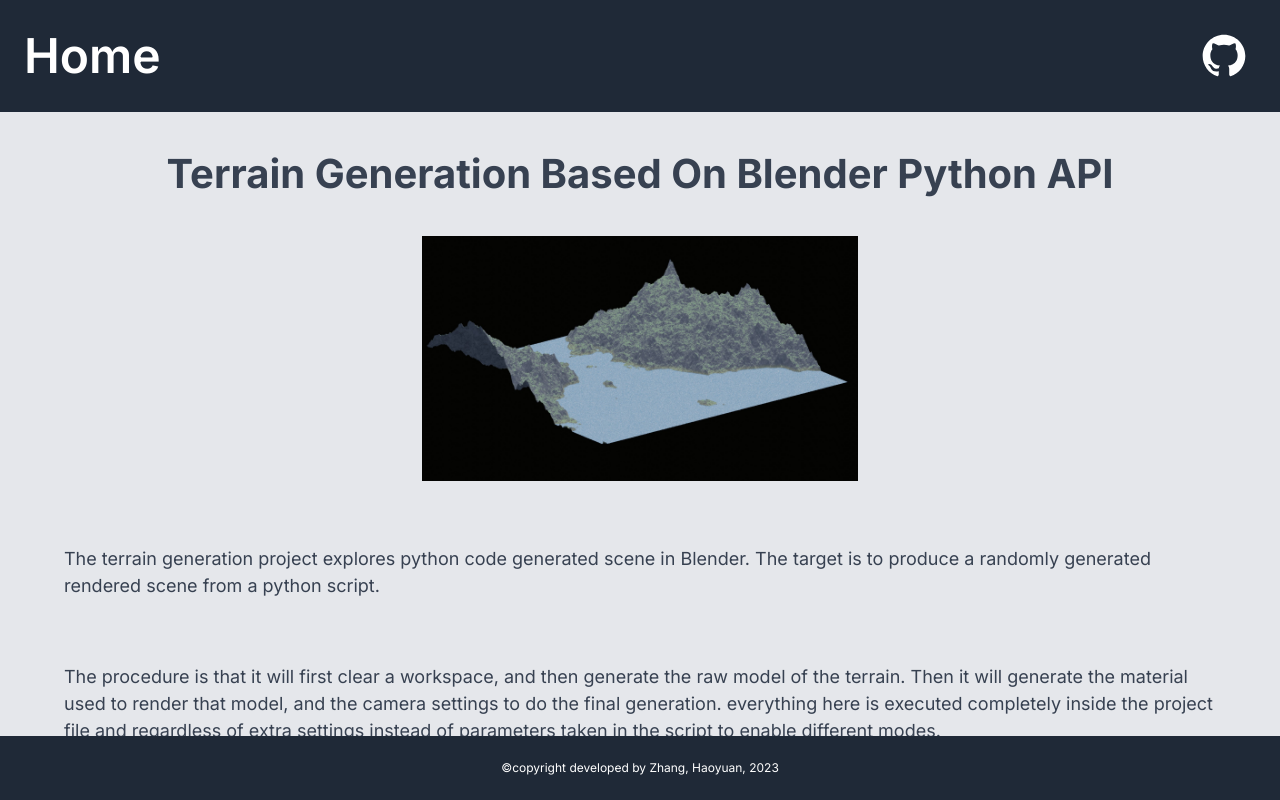
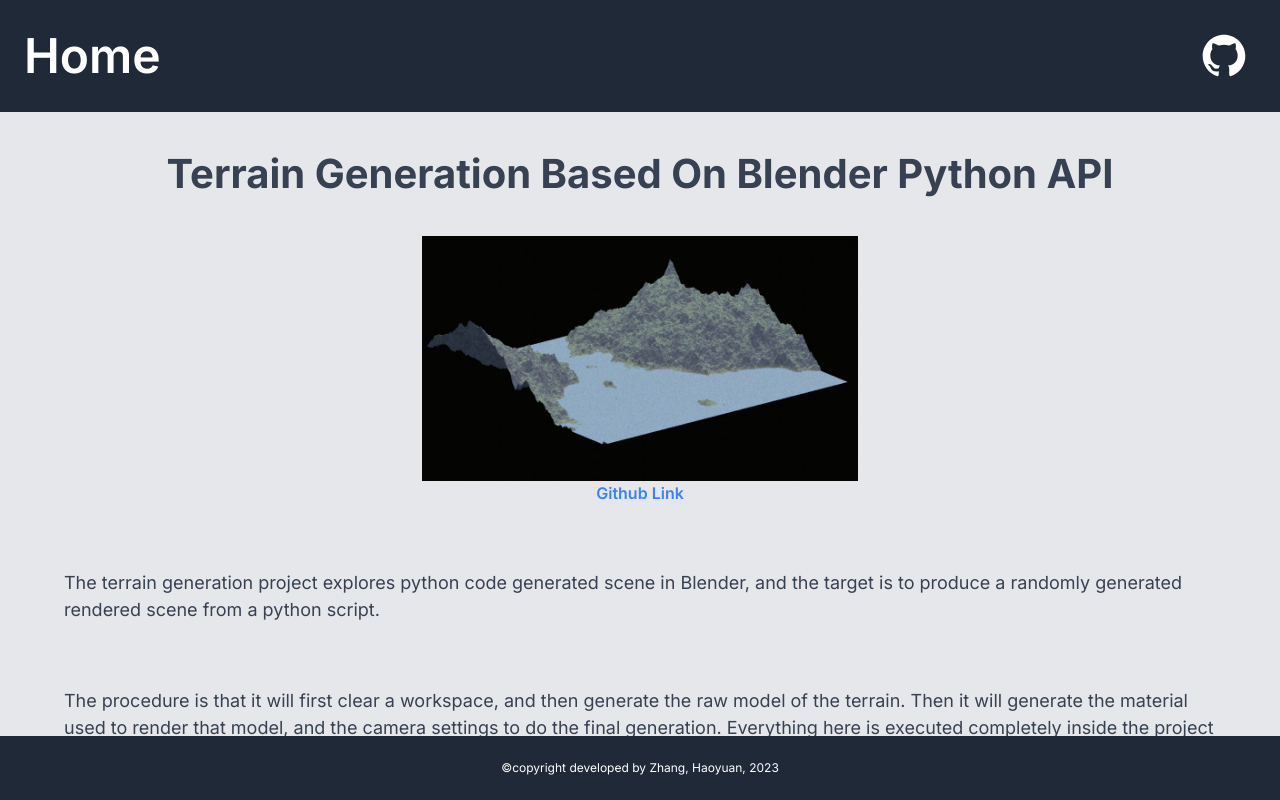
Before and after one commit to zhy21345/NextJS-Portfolio-Slim, a Next.js app: page /Terrain in a window 1280 px wide. Built offline with nearby package versions, Linux system fonts and the light colour scheme.

Commit message:
terrain introduction uploaded

```diff
--- a/src/app/Terrain/page.tsx
+++ b/src/app/Terrain/page.tsx
@@ -1,4 +1,5 @@
 import Image from "next/image.js"
+import Link from "next/link"
 
 export default function terrain() {
     return (
@@ -12,37 +13,36 @@ export default function terrain() {
                   height={435.82}
                   />
         </div>
-        <p>The terrain generation project explores python code generated scene in Blender.
-          The target is to produce a randomly generated rendered scene from a python script.
+        <Link href={"https://github.com/zhy21345/Python-Blender-Terrain-Model-Generator"} className="flex justify-center text-blue-500 font-semibold">
+          Github Link
+        </Link>
+
+        <p>The terrain generation project explores python code generated scene in Blender,
+          and the target is to produce a randomly generated rendered scene from a python script.
         </p>
         <p>
           The procedure is that it will first clear a workspace, and then generate the raw model of the terrain.
           Then it will generate the material used to render that model, and the camera settings to do the final generation.
-          everything here is executed completely inside the project file and regardless of extra settings instead of parameters taken in the script to enable different modes.
-
+          Everything here is executed completely inside the project file and regardless of extra settings instead of parameters taken in the script to enable different modes.
         </p>
-        {/* to be done */}
         <p>
           The basic idea of terrain generation algorithm is apply a location masking to a plane object, therefore manipulates the location of each vertices.
-          The first algorithm is the naive generation. It will add a random vertical displacement to the vertices, and through each iterations the displacement will be slighter and slighter.
-          With certain thresold settings to the horizon, it can create the water surface of this terrain.
-          Another option is to use the Perlin noise. We can manipulate the frequency and amplitude to create the height map of our terrain.
-          The Perlin noise algorithm is implemented in the script, and we have another option that uses blender&apos;s noise generation function to achive the same goal.
+          Our approach is inspired by the natural noise, which we can overlap a certain number of waves to create a noise pattern, which is similar to the terrain pattern as we know. We will do this by generating random amplitudes and frequencies, Here let&apos;s go down into the code a little bit.
         </p>
         <p>
           First let&apos;s discuss a little bit on the iterations. The idea is to generate a grid and apply random edition to it.
-          However, if we just generate a random number to every vertex, the outcome would be shaky and chaotic.
-          Instead, our approach would be overlapping different waves. Some with low frequency and large amplitude, some with high frequency and small amplitude.
-          By doing this, we should be able to create a terrain-like object.
+          However, if we just generate a random number to every vertex, the outcome would be shaky and chaotic. Also, it cost too much to apply this algorithm to every vertices over and over again. Instead, think about it in this way:
+          We can use waves with low frequency and large amplitude as the basic module of our terrain, and each iteration we will decrease the amplitude and increase the frequency, so that we will not need to look after every vertices in lower frequency iterations.
+          Luckily, this can be easily done with the help of the plain mesh in Blender.
         </p>
         <p>
           The implementation of this script would require bpy, aka Blender Python API.
           First we will need to create an empty scene to prepare our generated objects.
           Then a plane mesh will be generated and we will going to divide it each iteration to simulate low frequency to high.
-          Each iteration after we apply a random number to the vertices, we will use a bpy command to submesh this plane, also decrease the modifier by a certain multiplier.
+          Each iteration after we apply a random number to the vertices, we will use a bpy command to submesh this plane, also decrease the modifier by a certain multiplier. In this way we can control the number of vertices to be processed, and only take care of the bunch of vertices under the current frequency.
           Finally, we will use an optional if statement to set the ground surface, creating a water surface for the terrain.
           After the mesh is set, we will also need to use bpy to blend a material to the mesh.
-          The basic idea is to use a height mapping to apply differnt color to the model.
+          The basic idea is to use a height mapping to apply different colors to the model, this is also provided by the Blender shader. After the material is applied to the model, it will finish the generation function.
         </p>
       </div>
     )
```
